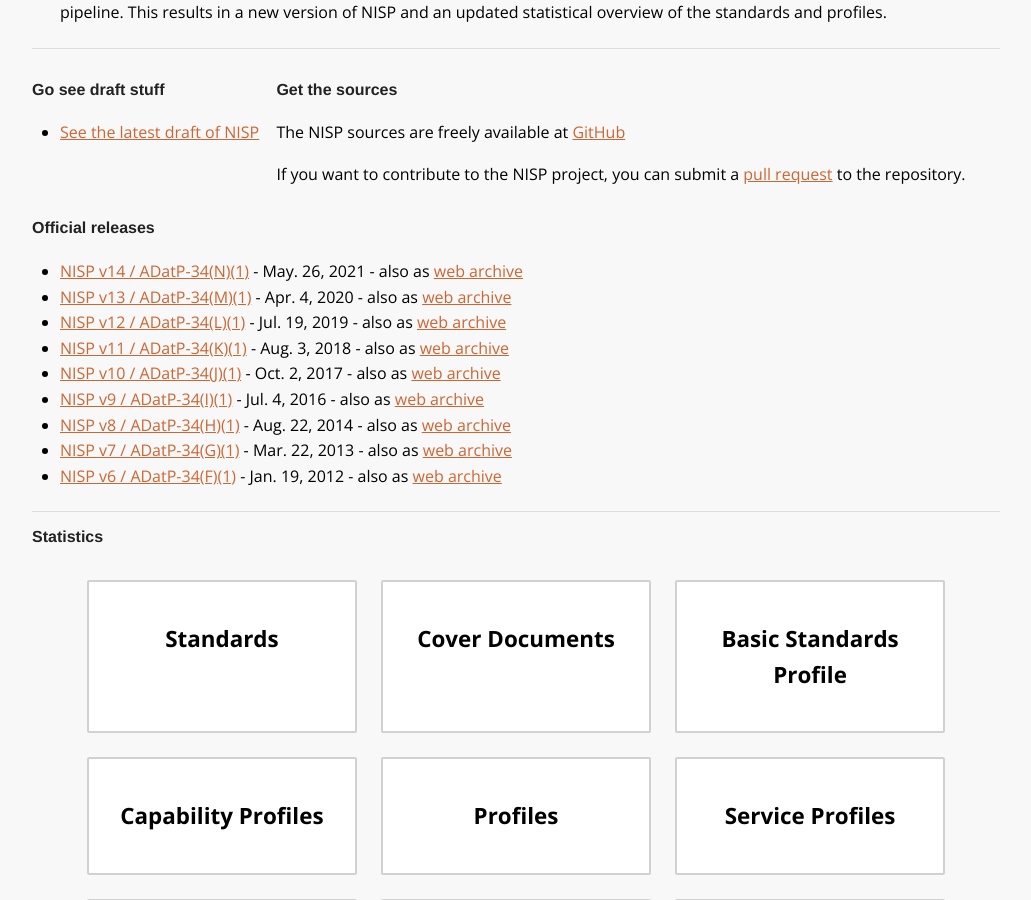
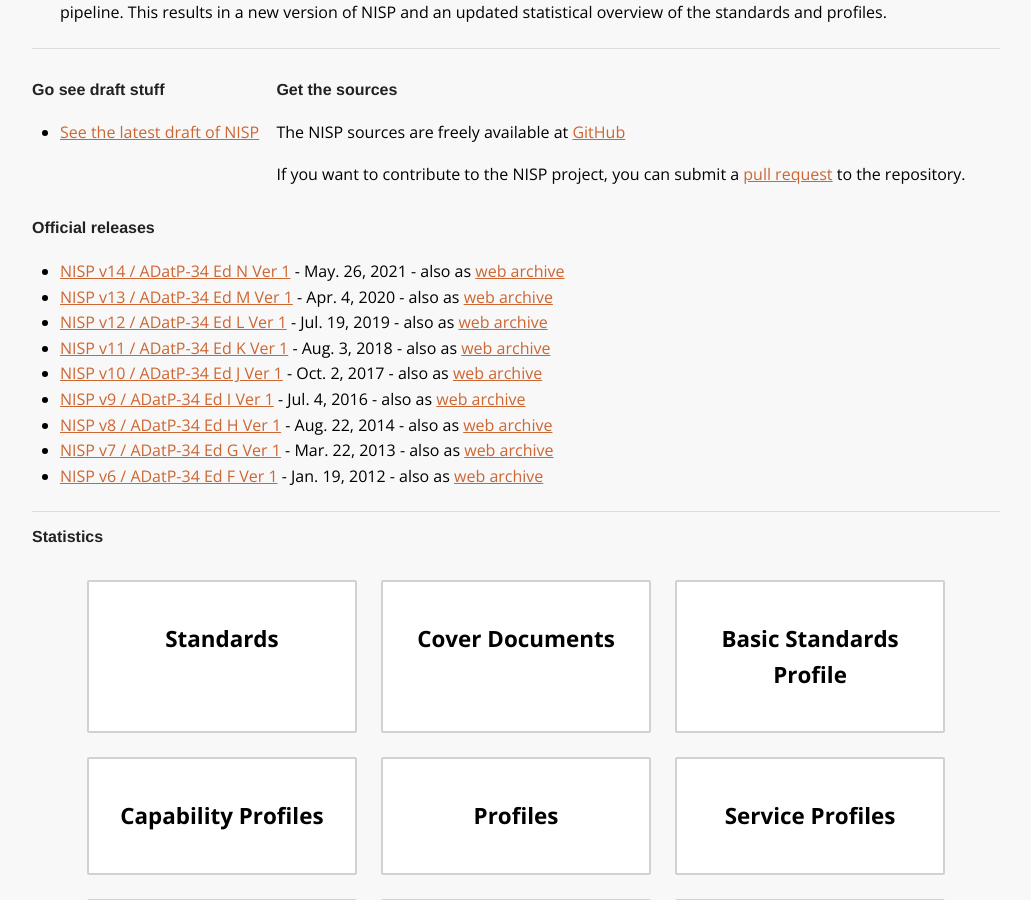
Before and after one commit to stavnstrup/nisp-nation, a Jekyll site: the page built from index.md, in a window 1280 px wide and 900 px high, scrolled down 361 px. Shown: the whole window, without its empty margins (124-1155 px from the left). Built offline with Jekyll 4.4.1, drawn with Linux system fonts in a browser that asks for light colours; nearby versions of some CDN libraries.

Commit message:
Expand NATO numbering

```diff
--- a/index.md
+++ b/index.md
@@ -43,23 +43,23 @@
 
 <h4>Official releases</h4>
 <ul>
-  <li><a href="{{ page.archive-location}}/nisp-14.0/">NISP v14 / ADatP-34(N)(1)</a> -
+  <li><a href="{{ page.archive-location}}/nisp-14.0/">NISP v14 / ADatP-34 Ed N Ver 1</a> -
   May. 26, 2021  - also as <a href="{{ page.archive-location}}/nisp-web-14.0-release.zip">web archive</a></li>
-  <li><a href="{{ page.archive-location}}/nisp-13.0/">NISP v13 / ADatP-34(M)(1)</a> -
+  <li><a href="{{ page.archive-location}}/nisp-13.0/">NISP v13 / ADatP-34 Ed M Ver 1</a> -
   Apr. 4, 2020  - also as <a href="{{ page.archive-location}}/nisp-web-13.0-release.zip">web archive</a></li>
-  <li><a href="{{ page.archive-location}}/nisp-12.0/">NISP v12 / ADatP-34(L)(1)</a> -
+  <li><a href="{{ page.archive-location}}/nisp-12.0/">NISP v12 / ADatP-34 Ed L Ver 1</a> -
   Jul. 19, 2019  - also as <a href="{{ page.archive-location}}/nisp-web-12.0-release.zip">web archive</a></li>
-  <li><a href="{{ page.archive-location}}/nisp-11.0/">NISP v11 / ADatP-34(K)(1)</a> -
+  <li><a href="{{ page.archive-location}}/nisp-11.0/">NISP v11 / ADatP-34 Ed K Ver 1</a> -
   Aug. 3, 2018  - also as <a href="{{ page.archive-location}}/nisp-web-11.0-release.zip">web archive</a></li>
-  <li><a href="{{ page.archive-location}}/nisp-10.0/">NISP v10 / ADatP-34(J)(1)</a> -
+  <li><a href="{{ page.archive-location}}/nisp-10.0/">NISP v10 / ADatP-34 Ed J Ver 1</a> -
   Oct. 2, 2017  - also as <a href="{{ page.archive-location}}/nisp-web-10.0-release.zip">web archive</a></li>
-  <li><a href="{{ page.archive-location}}/nisp-9.0/">NISP v9 / ADatP-34(I)(1)</a> -
+  <li><a href="{{ page.archive-location}}/nisp-9.0/">NISP v9 / ADatP-34 Ed I Ver 1</a> -
   Jul. 4, 2016 - also as <a href="{{ page.archive-location}}/nisp-web-9.0-release.zip">web archive</a></li>
-  <li><a href="{{ page.archive-location}}/nisp-8.0/">NISP v8 / ADatP-34(H)(1)</a> -
+  <li><a href="{{ page.archive-location}}/nisp-8.0/">NISP v8 / ADatP-34 Ed H Ver 1</a> -
   Aug. 22, 2014  - also as <a href="{{ page.archive-location}}/nisp-web-8.0-release.zip">web archive</a></li>
-  <li><a href="{{ page.archive-location}}/nisp-7.0/">NISP v7 / ADatP-34(G)(1)</a> -
+  <li><a href="{{ page.archive-location}}/nisp-7.0/">NISP v7 / ADatP-34 Ed G Ver 1</a> -
   Mar. 22, 2013 - also as <a href="{{ page.archive-location}}/nisp-web-7.0-release.zip">web archive</a></li>
-  <li><a href="{{ page.archive-location}}/nisp-6.0/">NISP v6 / ADatP-34(F)(1)</a> -
+  <li><a href="{{ page.archive-location}}/nisp-6.0/">NISP v6 / ADatP-34 Ed F Ver 1</a> -
   Jan. 19, 2012 - also as <a href="{{ page.archive-location}}/nisp-web-6.0-release.zip">web archive</a></li>
 </ul>
 
```
